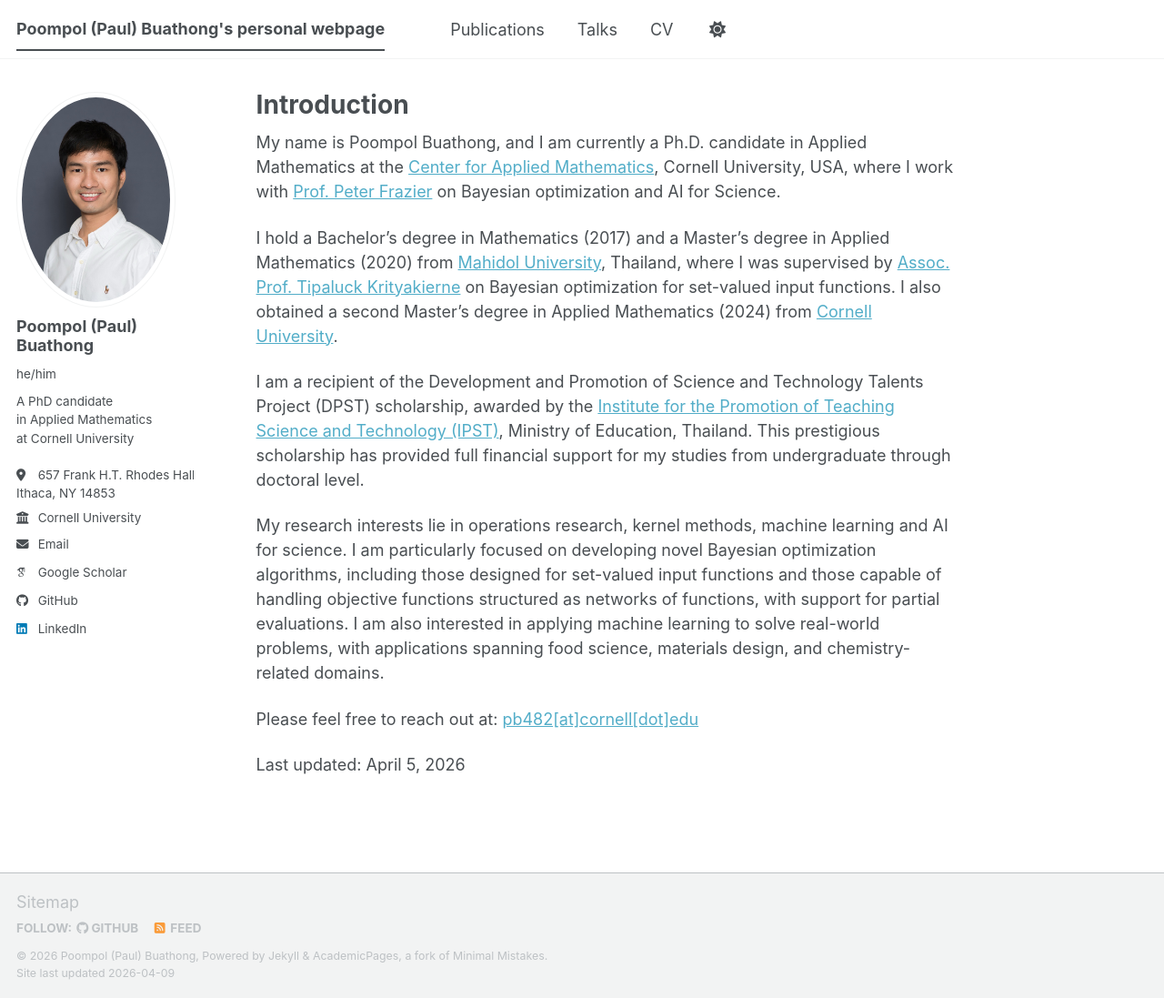
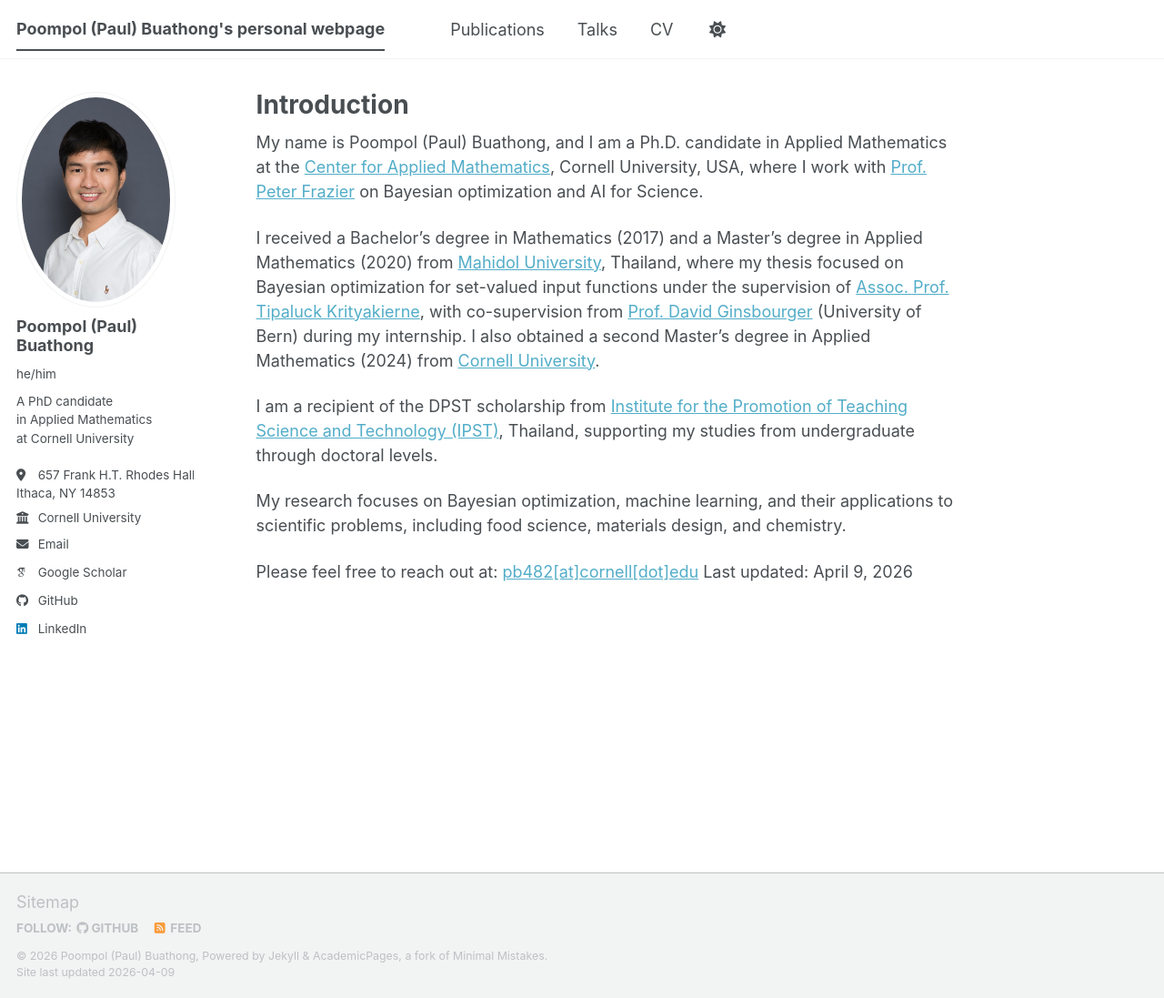
Before and after one commit to poompol/poompol.github.io, a Jekyll site: the page built from _pages/about.md, in a window 1280 px wide and 1097 px high. Shown: the whole window at 91% size. Built offline with Jekyll 4.4.1, drawn with Linux system fonts in a browser that asks for light colours; some web fonts are replaced; a script bundle is joined from its source files by our own code; library files that are not in the unit come from our copies.

Commit message:
Update about.md

```diff
--- a/_pages/about.md
+++ b/_pages/about.md
@@ -6,14 +6,13 @@ redirect_from:
   - /about/
   - /about.html
 ---
-My name is Poompol Buathong, and I am currently a Ph.D. candidate in Applied Mathematics at the [Center for Applied Mathematics](https://cam.cornell.edu/), Cornell University, USA, where I work with [Prof. Peter Frazier](https://people.orie.cornell.edu/pfrazier/) on Bayesian optimization and AI for Science.
+My name is Poompol (Paul) Buathong, and I am a Ph.D. candidate in Applied Mathematics at the [Center for Applied Mathematics](https://cam.cornell.edu/), Cornell University, USA, where I work with [Prof. Peter Frazier](https://people.orie.cornell.edu/pfrazier/) on Bayesian optimization and AI for Science.
 
-I hold a Bachelor’s degree in Mathematics (2017) and a Master’s degree in Applied Mathematics (2020) from [Mahidol University](https://science.mahidol.ac.th/index.php), Thailand, where I was supervised by [Assoc. Prof. Tipaluck Krityakierne](https://sites.google.com/view/tipaluck/) on Bayesian optimization for set-valued input functions. I also obtained a second Master’s degree in Applied Mathematics (2024) from [Cornell University](https://www.cornell.edu/).
+I received a Bachelor’s degree in Mathematics (2017) and a Master’s degree in Applied Mathematics (2020) from [Mahidol University](https://mahidol.ac.th), Thailand, where my thesis focused on Bayesian optimization for set-valued input functions under the supervision of [Assoc. Prof. Tipaluck Krityakierne](https://sites.google.com/view/tipaluck/), with co-supervision from [Prof. David Ginsbourger](https://ginsbourger.github.io) (University of Bern) during my internship. I also obtained a second Master’s degree in Applied Mathematics (2024) from [Cornell University](https://www.cornell.edu/).
 
-I am a recipient of the Development and Promotion of Science and Technology Talents Project (DPST) scholarship, awarded by the [Institute for the Promotion of Teaching Science and Technology (IPST)](https://www.ipst.ac.th/ipsten), Ministry of Education, Thailand. This prestigious scholarship has provided full financial support for my studies from undergraduate through doctoral level.
+I am a recipient of the DPST scholarship from [Institute for the Promotion of Teaching Science and Technology (IPST)](https://www.ipst.ac.th/ipsten), Thailand, supporting my studies from undergraduate through doctoral levels.
 
-My research interests lie in operations research, kernel methods, machine learning and AI for science. I am particularly focused on developing novel Bayesian optimization algorithms, including those designed for set-valued input functions and those capable of handling objective functions structured as networks of functions, with support for partial evaluations. I am also interested in applying machine learning to solve real-world problems, with applications spanning food science, materials design, and chemistry-related domains.
+My research focuses on Bayesian optimization, machine learning, and their applications to scientific problems, including food science, materials design, and chemistry.
 
 Please feel free to reach out at: [pb482\[at\]cornell\[dot\]edu](mailto:pb482@cornell.edu)
-
-Last updated: April 5, 2026
+Last updated: April 9, 2026
```
